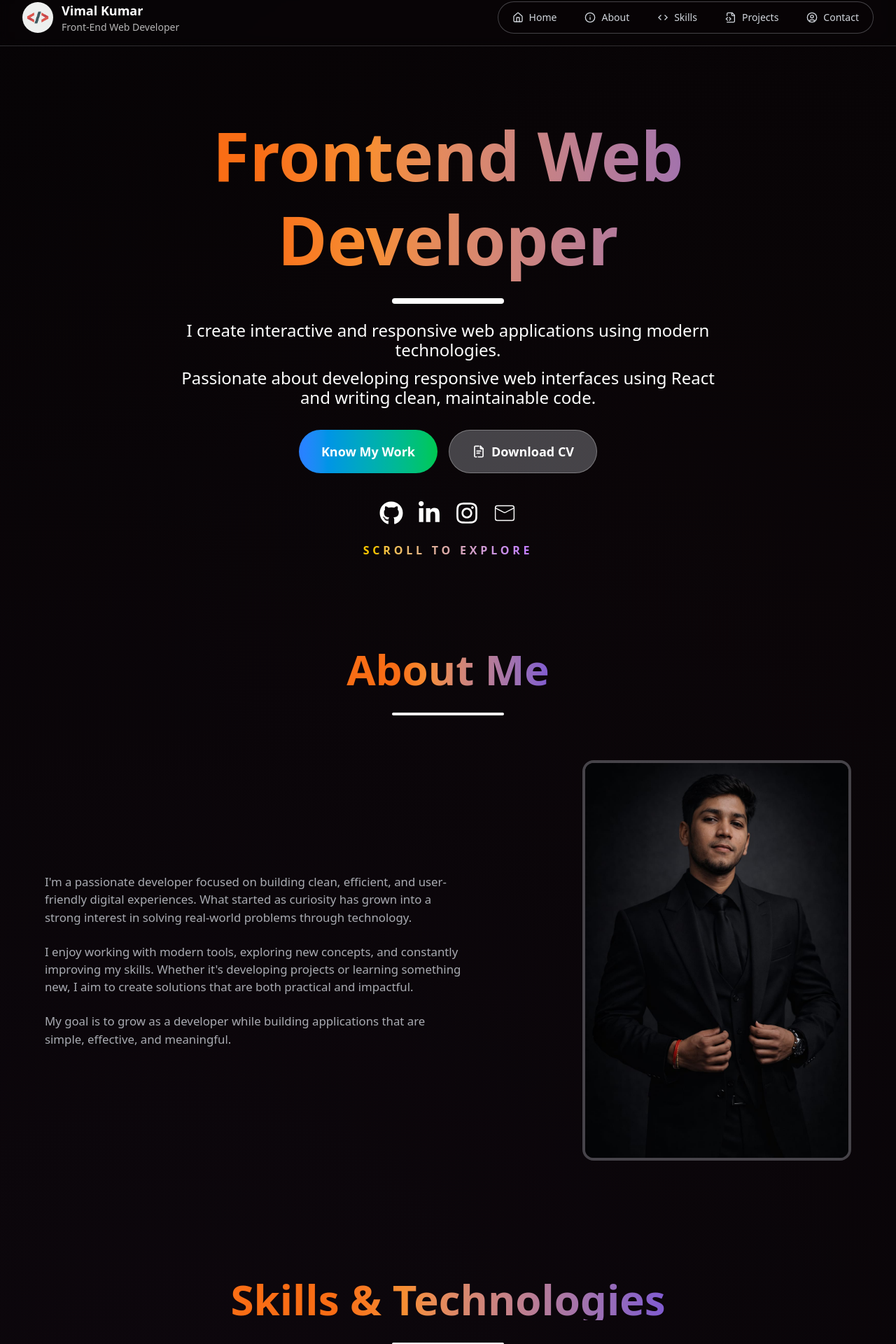
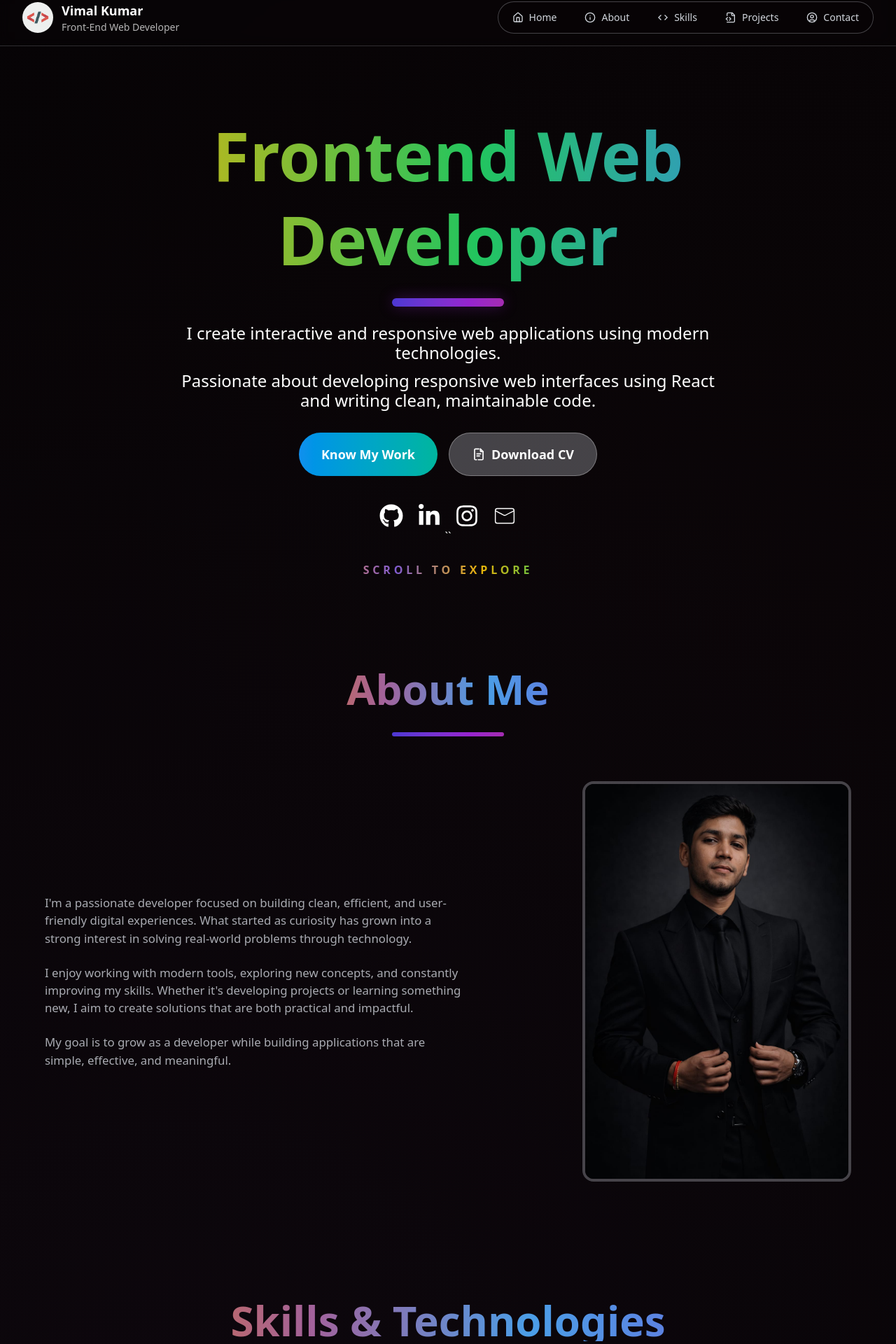
Before and after one commit to Vimal-79/portfolio, a Next.js app: page / in a window 1280 px wide. Shown: the part 15-1935 px from the top of the page at 70% size. Built offline with nearby package versions, Linux system fonts and the light colour scheme.

Commit message:
ui fixed

```diff
--- a/app/components/Hero.js
+++ b/app/components/Hero.js
@@ -1,6 +1,7 @@
 import React from 'react'
 import Link from 'next/link'
-import { FaInstagram, FaLinkedinIn, FaGithub   } from "react-icons/fa";
+import { useState } from 'react'
+import { FaInstagram, FaLinkedinIn, FaGithub } from "react-icons/fa";
 import { CiMail } from "react-icons/ci";
 
 const shortLinks = [
@@ -11,13 +12,56 @@ const shortLinks = [
 ];
 
 function Hero() {
+    const [isOpen, setIsOpen] = useState(false)
+
+    const handleNavClick = (id) => {
+        const target = document.getElementById(id)
+        const startY = window.scrollY
+        const endY = id === 'home'
+            ? target
+                ? target.getBoundingClientRect().top + window.scrollY
+                : startY
+            : target
+                ? target.getBoundingClientRect().top + window.scrollY - 96
+                : startY
+        const duration = 800
+        const startTime = performance.now()
+
+        const animateScroll = (timestamp) => {
+            const progress = Math.min((timestamp - startTime) / duration, 1)
+            const eased = 0.5 - Math.cos(progress * Math.PI) / 2
+            const currentY = startY + (endY - startY) * eased
+
+            window.scrollTo(0, currentY)
+
+            if (progress < 1) {
+                window.requestAnimationFrame(animateScroll)
+            }
+        }
+
+        window.requestAnimationFrame(animateScroll)
+        window.history.replaceState(null, '', `${window.location.pathname}${window.location.search}`)
+        setIsOpen(false)
+    }
+
     return (
         <section id="home" className="scroll-mt-0 mx-auto flex min-h-[calc(100vh-80px)] w-full max-w-6xl flex-col items-center justify-center px-4 py-16 text-white selection:bg-transparent sm:px-6 lg:px-8">
-            <h1 className="mt-8 text-center text-4xl font-bold leading-tight sm:text-5xl md:text-6xl lg:text-7xl xl:text-8xl bg-linear-to-r from-[#F96D15] from-25% via-[#F68E33] via-40% to-[#805bd0] bg-clip-text text-transparent">
+            <h1
+                className="mt-8 text-center text-4xl font-bold leading-tight sm:text-5xl md:text-6xl lg:text-7xl xl:text-8xl bg-linear-[to_right,#F68E33_0%,#805bd0_25%,#eab308_50%,#22c55e_75%,#3b82f6_100%] bg-clip-text text-transparent"
+                style={{ backgroundSize: '200% 200%', animation: 'gradientShift 12s ease infinite' }}
+            >
+                <style jsx global>{`
+                @keyframes gradientShift {
+                    0%, 100% { background-position: 0% 50%; }
+                    50% { background-position: 100% 50%; }
+                }
+            `}</style>
                 Frontend Web Developer
             </h1>
 
-            <div className="mt-6 h-1 w-32 rounded-full border-4 border-white sm:w-40" />
+            <div className="mt-6 h-3 w-32 rounded-full bg-linear-to-r from-[#1838d5] via-[#9624cf] to-[#c61a6d] shadow-[0_0_20px_rgba(150,36,207,0.35)] sm:w-40 gradient-shift"/>
+
+
 
             <p className="mt-6 max-w-3xl text-center text-base leading-7 sm:text-lg md:text-xl lg:text-2xl">
                 I create interactive and responsive web applications using modern technologies.
@@ -27,7 +71,9 @@ function Hero() {
             </p>
 
             <div className="mt-8 flex flex-col gap-4 sm:flex-row sm:flex-wrap sm:justify-center *:cursor-pointer">
-                <button className="rounded-full bg-linear-to-r from-blue-500 to-green-500 px-6 py-3 text-sm font-bold text-white transition hover:scale-105 sm:px-8 sm:py-4 sm:text-lg">
+                <button
+                    onClick={() => handleNavClick("projects")}
+                    className="rounded-full bg-linear-to-r from-blue-500 to-green-500 px-6 py-3 text-sm font-bold text-white transition hover:scale-105 sm:px-8 sm:py-4 sm:text-lg gradient-shift">
                     Know My Work
                 </button>
                 <button className="flex items-center justify-center gap-2 rounded-full border border-white/30 bg-gray-300/30 px-6 py-3 text-sm font-bold text-white transition hover:scale-105 sm:px-8 sm:py-4 sm:text-lg">
@@ -55,9 +101,9 @@ function Hero() {
                         </Link>
                     </li>
                 ))}
-            </ul>
+            </ul>``
 
-            <p className="mt-6 bg-linear-to-r from-yellow-400 to-purple-400 bg-clip-text text-sm font-semibold uppercase tracking-[0.3em] text-transparent sm:text-base">
+            <p className="mt-6 bg-linear-[to_right,#F68E33_0%,#805bd0_25%,#eab308_50%,#22c55e_75%,#3b82f6_100%] bg-clip-text text-sm font-semibold uppercase tracking-[0.3em] text-transparent sm:text-base gradient-shift">
                 Scroll to explore
             </p>
         </section>
--- a/app/globals.css
+++ b/app/globals.css
@@ -7,16 +7,19 @@
   0% {
     transform: translateX(-120%);
   }
+
   100% {
     transform: translateX(220%);
   }
 }
 
 @keyframes sparklePulse {
+
   0%,
   100% {
     opacity: 0.4;
   }
+
   50% {
     opacity: 0.9;
   }
@@ -43,3 +46,21 @@
   background: radial-gradient(circle at top left, rgba(255, 255, 255, 0.7), transparent 45%);
   animation: sparklePulse 1.4s ease-in-out infinite;
 }
+
+
+.gradient-shift {
+  background-size: 200% 200%;
+  animation: gradientShift 9s ease infinite;
+}
+
+@keyframes gradientShift {
+
+  0%,
+  100% {
+    background-position: 0% 50%;
+  }
+
+  50% {
+    background-position: 100% 50%;
+  }
+}
--- a/app/page.js
+++ b/app/page.js
@@ -3,7 +3,6 @@
 import { useEffect, useState } from "react";
 import Image from "next/image";
 import Link from "next/link";
-import { FaCopy } from "react-icons/fa6";
 import Hero from "./components/Hero";
 import * as Skills from "./skills/info.json";
 
@@ -31,7 +30,7 @@ export default function Home() {
     {
       name: "Mini bank",
       description: "A banking application that allows users to manage their accounts, transfer funds, and view transaction history.",
-      technologies: ["HTML", "CSS", "JavaScript", "Next.js", "Node.js", "Express.js", "PostgreSQL", "Docker", "JWT", "bycript"],
+      technologies: ["HTML", "CSS", "JavaScript", "React", "Next.js", "Node.js", "Express.js", "PostgreSQL", "Docker", "JWT", "hashing", "RESTful APIs"],
       image: "/projects/chulbul-bank.png",
       background: "/projects/chulbul-bank-background.png",
       github: "https://github.com/vimal-79/Mini-Bank",
@@ -40,7 +39,7 @@ export default function Home() {
     {
       name: "bit-link",
       description: "A URL shortening service that allows users to create their own custom short links for long URLs, track click statistics, and manage their links.",
-      technologies: ["React", "Next.js", "Node.js", "Express.js", "MongoDB"],
+      technologies: ["HTML", "CSS", "JavaScript", "React", "Next.js", "Node.js", "Express.js", "MongoDB"],
       image: "/projects/bit-link.png",
       background: "/projects/bit-link-background.webp",
       github: "https://github.com/Vimal-79/BitLink",
@@ -55,9 +54,10 @@ export default function Home() {
       {/* ============================================================= About Me ========================================================= */}
 
       <section className="scroll-mt-24 flex flex-col items-center px-4 py-16 text-white about selection:bg-white/80 selection:text-black/80 sm:px-6 lg:px-8" id="about">
-        <h1 className="text-center text-4xl font-bold md:text-6xl bg-linear-to-r from-[#F96D15] from-25% via-[#F68E33] via-40% to-[#805bd0] bg-clip-text text-transparent">About Me</h1>
-        <div className="mt-8 mb-6 h-1 w-40 rounded-full bg-white" />
-
+        <h1 className="text-center text-4xl font-bold md:text-6xl bg-linear-[to_right,#da7130_0%,#a2629b_25%,#4b9ee7_50%,#6671dc_75%,#805bd0_100%] bg-clip-text text-transparent gradient-shift">
+          About Me
+          </h1>
+        <div className="mt-8 mb-6 h-1.5 w-40 rounded-full bg-linear-to-r from-[#1838d5] via-[#9624cf] to-[#c61a6d] gradient-shift"/>
         <div className="my-10 flex w-full max-w-6xl flex-col items-center gap-8 lg:flex-row lg:items-center lg:justify-between lg:gap-10">
           <div className="flex w-full flex-col justify-center gap-6 text-center text-gray-300/80 *:font-medium lg:w-[55%] lg:pr-8 lg:text-left">
             <p className="text-base md:text-[1.05rem]">I&apos;m a passionate developer focused on building clean, efficient, and user-friendly digital experiences. What started as curiosity has grown into a strong interest in solving real-world problems through technology.</p>
@@ -73,8 +73,10 @@ export default function Home() {
       {/* ========================================================= Skills & Technologies ========================================================= */}
 
       <section className="scroll-mt-24 flex flex-col items-center px-6 py-16 text-white skills_&_Technologies selection:bg-white/80 selection:text-black/80" id="skills">
-        <h1 className="text-center text-4xl font-bold md:text-6xl bg-linear-to-r from-[#F96D15] from-25% via-[#F68E33] via-40% to-[#805bd0] bg-clip-text text-transparent">Skills & Technologies</h1>
-        <div className="mt-8 mb-6 h-1 w-40 rounded-full bg-white" />
+        <h1 className="text-center text-4xl font-bold md:text-6xl bg-linear-[to_right,#da7130_0%,#a2629b_25%,#4b9ee7_50%,#6671dc_75%,#805bd0_100%] bg-clip-text text-transparent gradient-shift">
+          Skills & Technologies
+        </h1>
+        <div className="mt-8 mb-6 h-1.5 w-60 rounded-full bg-linear-to-r from-[#1838d5] via-[#9624cf] to-[#c61a6d] gradient-shift"/>
         <p className="mb-10 max-w-3xl text-center text-gray-300/80">
           The technologies and tools I use to build fast, scalable, and user-focused web applications. Passionate about learning new technologies and improving coding skills.
         </p>
@@ -124,8 +126,10 @@ export default function Home() {
       {/* ==================================================================== Projects ========================================================= */}
 
       <section className="scroll-mt-24 flex flex-col items-center px-6 py-16 text-white selection:bg-white/80 selection:text-black/80 projects" id="projects">
-        <h1 className="text-center text-4xl font-bold md:text-6xl bg-linear-to-r from-[#F96D15] from-25% via-[#F68E33] via-40% to-[#805bd0] bg-clip-text text-transparent">Projects</h1>
-        <div className="mt-8 mb-6 h-1 w-40 rounded-full bg-white" />
+        <h1 className="text-center text-4xl font-bold md:text-6xl bg-linear-[to_right,#da7130_0%,#a2629b_25%,#4b9ee7_50%,#6671dc_75%,#805bd0_100%] bg-clip-text text-transparent gradient-shift">
+          Projects
+        </h1>
+        <div className="mt-8 mb-6 h-1.5 w-40 rounded-full bg-linear-to-r from-[#1838d5] via-[#9624cf] to-[#c61a6d]" />
         <p className="mb-10 max-w-3xl text-center text-gray-300/80">
           A selection of projects that showcase my skills, problem-solving approach, and passion for building modern web applications.
         </p>
@@ -134,11 +138,13 @@ export default function Home() {
             <div
               key={project.name}
               className="group relative cursor-default flex flex-col overflow-hidden rounded-2xl border border-cyan-400/20 bg-linear-to-br from-slate-900/90 via-slate-800/80 to-slate-900/90 p-4 shadow-[0_0_30px_rgba(34,211,238,0.1)] backdrop-blur-xl transition duration-300 hover:-translate-y-1 hover:border-cyan-300/40 hover:shadow-[0_0_36px_rgba(34,211,238,0.2)]">
+
               <div className="absolute inset-0 bg-[radial-gradient(circle_at_top_left,rgba(34,211,238,0.16),transparent_45%)] opacity-80" />
               <div className="relative">
                 <div className="flex items-center justify-between gap-2">
                   <h3 className="text-2xl font-bold tracking-wide text-white">{project.name}</h3>
                 </div>
+                <div className="mt-2 mb-4 h-1 w-40 rounded-full bg-linear-to-r from-[#5465bb] via-[#b25edd] to-[#e962a3] gradient-shift" />
                 <p className="mt-2 text-sm leading-5 text-gray-300/80">
                   {project.description}
                 </p>
@@ -149,35 +155,27 @@ export default function Home() {
                 <div className="flex gap-2 mt-4">
                   <p className="text-sm leading-5 font-semibold text-gray-300">GitHub:</p>
                   <Link href={project.github} target="_blank" rel="noreferrer" className="text-sm leading-5 underline text-blue-300 hover:text-blue-400">
-                    Click here
+                    {project.github}
                   </Link>
-                  < FaCopy onClick={(e)=>{navigator.clipboard.writeText(project.github)}} className="cursor-pointer mx-2 hover:scale-130 transition transition-ease-in-out duration-180 text-purple-600" />
                 </div>
                 <div className="flex gap-2 mt-4">
                   <p className="text-sm leading-5 font-semibold text-gray-300">Live URL:</p>
                   <Link href={project.liveDemo} target="_blank" rel="noreferrer" className="text-sm leading-5 underline text-blue-300 hover:text-blue-400">
-                    Click here
+                    {project.liveDemo}
                   </Link>
-                  < FaCopy onClick={(e)=>{navigator.clipboard.writeText(project.liveDemo)}} className="cursor-pointer mx-2 hover:scale-130 transition transition-ease-in-out duration-180 text-purple-600" />
                 </div>
               </div>
             </div>
           ))}
         </div>
-
-        {/* <p>Here are some of the projects I've worked on:</p>
-        <ul>
-          <li><strong>Project 1:</strong> A web application for task management built with React and Node.js.</li>
-          <li><strong>Project 2:</strong> A personal portfolio website created using Next.js and Tailwind CSS.</li>
-          <li><strong>Project 3:</strong> A simple blog application built with React and Firebase .</li>
-        </ul> */}
       </section>
 
-
+      {/* ============================================================================== Contact Me ========================================================= */}
 
       <section className="scroll-mt-24 flex flex-col items-center px-6 py-16 text-white contact selection:bg-white/80 selection:text-black/80" id="contact">
-        <h1 className="text-center text-4xl font-bold md:text-6xl bg-linear-to-r from-[#F96D15] from-25% via-[#F68E33] via-40% to-[#805bd0] bg-clip-text text-transparent">Contact Me</h1>
-        <div className="mt-8 mb-6 h-1 w-40 rounded-full bg-white" />
+        <h1 className="text-center text-4xl font-bold md:text-6xl bg-linear-[to_right,#da7130_0%,#a2629b_25%,#4b9ee7_50%,#6671dc_75%,#805bd0_100%] bg-clip-text text-transparent gradient-shift"
+        >Contact Me</h1>
+        <div className="mt-8 mb-6 h-1.5 w-40 rounded-full bg-linear-to-r from-[#1838d5] via-[#9624cf] to-[#c61a6d]" />
         <p className="mb-10 max-w-3xl text-center text-gray-300/80">
           Have a project in mind or want to collaborate? I&apos;d love to hear from you and discuss ideas.
         </p>
@@ -226,7 +224,7 @@ export default function Home() {
               <textarea id="message" name="message" rows={6} className="w-full rounded-2xl border border-white/10 bg-slate-950/60 px-4 py-3 text-sm text-white outline-none transition focus:border-[#F96D15] focus:ring-2 focus:ring-[#F96D15]/20" placeholder="Tell me about your project..."></textarea>
             </div>
 
-            <button type="submit" className="mt-6 cursor-pointer rounded-full bg-linear-to-r from-[#F96D15] via-[#F68E33] to-[#805bd0] px-6 py-3 text-sm font-semibold text-white transition duration-300 hover:scale-[1.03] hover:shadow-[0_0_20px_rgba(249,109,21,0.25)]">
+            <button type="submit" className="mt-6 cursor-pointer rounded-full bg-linear-to-r from-[#F96D15] via-[#F68E33] to-[#805bd0] px-6 py-3 text-sm font-semibold text-white transition duration-300 hover:scale-[1.03] hover:shadow-[0_0_20px_rgba(249,109,21,0.25)] gradient-shift">
               Send Message
             </button>
           </form>
```
